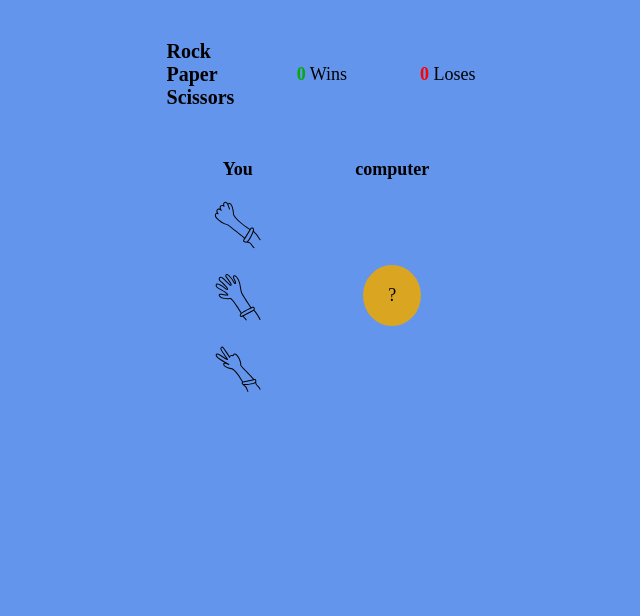
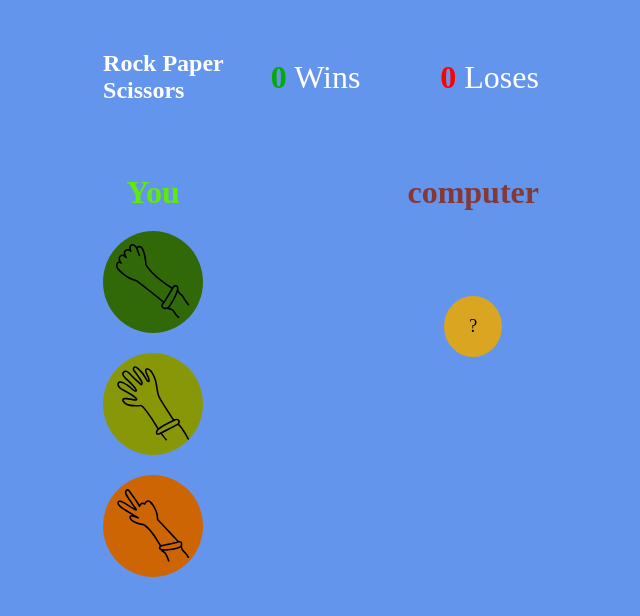
Before and after one commit to papunafshaveli/paper-rock-scissors, a React (Vite) app: page / in a window 1280 px wide. Shown: the top 616 px of the page, without its empty margins (319-959 px from the left). Built offline with nearby package versions, Linux system fonts and the light colour scheme; a web font is replaced by a local one.

Commit message:
allmost finished

```diff
--- a/src/App.tsx
+++ b/src/components/App.tsx
@@ -1,7 +1,6 @@
-import styled from "styled-components";
-import "./App.css";
-import Game from "./components/Game/Game";
+import Game from "./Game/Game";
 import { useState } from "react";
+import { AppContainer, Header, LoseScore, Results, WinScore } from "./styles";
 
 function App() {
   const [icon, setIcon] = useState<JSX.Element | null>(null);
@@ -39,35 +38,3 @@ function App() {
 }
 
 export default App;
-
-const AppContainer = styled.div`
-  padding: 40px;
-  max-width: 500px;
-`;
-
-const Header = styled.header`
-  width: 100%;
-
-  display: flex;
-  align-items: center;
-  gap: 30px;
-
-  padding-bottom: 20px;
-`;
-
-const Results = styled.div`
-  width: 100%;
-  display: flex;
-  justify-content: space-between;
-  p {
-    font-size: 1.8rem;
-  }
-`;
-
-const WinScore = styled.b`
-  color: #05aa05;
-`;
-
-const LoseScore = styled.b`
-  color: red;
-`;
--- a/src/components/Game/Game.tsx
+++ b/src/components/Game/Game.tsx
@@ -1,9 +1,21 @@
-import styled from "styled-components";
 import Rock from "../../icons/Rock";
 import Paper from "../../icons/Paper";
 import Scissors from "../../icons/Scissors";
 import { useCalculateResult } from "../../hooks/useCalculateResult";
 import { Dispatch, SetStateAction } from "react";
+import {
+  Challenge,
+  CompsIcon,
+  Computer,
+  GameContainer,
+  MyIcon,
+  PaperWrapper,
+  ResultText,
+  RockWrapper,
+  ScissorsWrapper,
+  You,
+  YouAndComputer,
+} from "./styles";
 
 type GameProps = {
   icon: JSX.Element | null;
@@ -28,14 +40,19 @@ const Game: React.FC<GameProps> = ({
   setMyScore,
   setCompScore,
 }) => {
-  const somth = useCalculateResult;
+  const calculateWrapper = useCalculateResult;
   const randomizer = Math.floor(Math.random() * 3);
 
   const onRockClick = () => {
     setIcon(<Rock />);
     setCompIcon(computerIcons[randomizer]);
     setResult(
-      somth({ myChoice: 0, compChoice: randomizer, setMyScore, setCompScore })
+      calculateWrapper({
+        myChoice: 0,
+        compChoice: randomizer,
+        setMyScore,
+        setCompScore,
+      })
     );
   };
 
@@ -43,7 +60,12 @@ const Game: React.FC<GameProps> = ({
     setIcon(<Paper />);
     setCompIcon(computerIcons[randomizer]);
     setResult(
-      somth({ myChoice: 1, compChoice: randomizer, setMyScore, setCompScore })
+      calculateWrapper({
+        myChoice: 1,
+        compChoice: randomizer,
+        setMyScore,
+        setCompScore,
+      })
     );
   };
 
@@ -51,11 +73,17 @@ const Game: React.FC<GameProps> = ({
     setIcon(<Scissors />);
     setCompIcon(computerIcons[randomizer]);
     setResult(
-      somth({ myChoice: 2, compChoice: randomizer, setMyScore, setCompScore })
+      calculateWrapper({
+        myChoice: 2,
+        compChoice: randomizer,
+        setMyScore,
+        setCompScore,
+      })
     );
   };
   return (
     <GameContainer>
+      <ResultText result={result}>{result}</ResultText>
       <YouAndComputer>
         <You>
           <h3>You</h3>
@@ -76,72 +104,11 @@ const Game: React.FC<GameProps> = ({
         </Computer>
       </YouAndComputer>
       <Challenge>
-        {icon}
-        {compIcon}
+        <MyIcon>{icon}</MyIcon>
+        <CompsIcon>{compIcon}</CompsIcon>
       </Challenge>
-      {result}
     </GameContainer>
   );
 };
 
 export default Game;
-
-const GameContainer = styled.div`
-  margin-top: 30px;
-  display: flex;
-  flex-direction: column;
-  justify-content: space-around;
-`;
-
-const YouAndComputer = styled.div`
-  display: flex;
-  justify-content: space-around;
-`;
-
-const You = styled.div`
-  display: flex;
-  flex-direction: column;
-  align-items: center;
-  gap: 20px;
-
-  h3 {
-    font-size: 1.8rem;
-  }
-`;
-
-const RockWrapper = styled.div`
-  width: 50px;
-  cursor: pointer;
-`;
-const PaperWrapper = styled.div`
-  width: 50px;
-  cursor: pointer;
-`;
-const ScissorsWrapper = styled.div`
-  width: 50px;
-  cursor: pointer;
-`;
-
-const Computer = styled.div`
-  display: flex;
-  flex-direction: column;
-  align-items: center;
-  gap: 85px;
-
-  h3 {
-    font-size: 1.8rem;
-  }
-
-  span {
-    font-size: 1.8rem;
-    padding: 20px 25px;
-    background-color: goldenrod;
-    border-radius: 50%;
-  }
-`;
-
-const Challenge = styled.div`
-  display: flex;
-  gap: 20px;
-  margin-top: 20px;
-`;
--- a/src/components/Game/styles.ts
+++ b/src/components/Game/styles.ts
@@ -0,0 +1,162 @@
+import styled from "styled-components";
+import { device } from "../../deviceSizes/deviceSizes";
+
+export const GameContainer = styled.div`
+  position: relative;
+  margin-top: 20px;
+
+  display: flex;
+  flex-direction: column;
+  justify-content: space-around;
+
+  @media ${device.tablet} {
+    margin-top: 50px;
+  }
+`;
+
+export const ResultText = styled.h2<{ result: string }>`
+  position: absolute;
+  top: -10px;
+  left: 45%;
+  transform: translate(-50%, -50%);
+  font-size: 3.2rem;
+
+  color: ${(props) =>
+    props.result === "win"
+      ? "#7FE122"
+      : props.result === "win"
+      ? "red"
+      : "yellow"};
+
+  @media ${device.tablet} {
+    font-size: 4.8rem;
+  }
+`;
+
+export const YouAndComputer = styled.div`
+  display: flex;
+  justify-content: space-between;
+`;
+
+export const You = styled.div`
+  display: flex;
+  flex-direction: column;
+  align-items: center;
+
+  gap: 20px;
+
+  h3 {
+    font-size: 2.4rem;
+    color: #5fea09;
+  }
+
+  @media ${device.tablet} {
+    h3 {
+      font-size: 3.2rem;
+    }
+  }
+`;
+
+export const Computer = styled.div`
+  display: flex;
+  flex-direction: column;
+  align-items: center;
+  gap: 85px;
+
+  h3 {
+    font-size: 2.4rem;
+    color: #843939;
+  }
+
+  @media ${device.tablet} {
+    h3 {
+      font-size: 3.2rem;
+    }
+  }
+
+  span {
+    font-size: 1.8rem;
+    padding: 20px 25px;
+    background-color: goldenrod;
+    border-radius: 50%;
+  }
+`;
+
+export const RockWrapper = styled.div`
+  width: 80px;
+
+  cursor: pointer;
+
+  padding: 20px;
+
+  background-color: #326908;
+
+  border-radius: 50%;
+
+  &:hover {
+    background-color: #073b07;
+  }
+
+  @media ${device.tablet} {
+    width: 100px;
+    padding: 10px;
+  }
+`;
+export const PaperWrapper = styled.div`
+  width: 80px;
+  padding: 20px;
+
+  background-color: #879708;
+
+  border-radius: 50%;
+
+  cursor: pointer;
+
+  &:hover {
+    background-color: #b7ae04;
+  }
+
+  @media ${device.tablet} {
+    width: 100px;
+    padding: 10px;
+  }
+`;
+export const ScissorsWrapper = styled.div`
+  width: 80px;
+  padding: 20px;
+
+  background-color: #cd6504;
+
+  border-radius: 50%;
+
+  cursor: pointer;
+
+  &:hover {
+    background-color: #a33c00;
+  }
+
+  @media ${device.tablet} {
+    width: 100px;
+    padding: 10px;
+  }
+`;
+
+export const Challenge = styled.div`
+  display: flex;
+  justify-content: space-between;
+  margin-top: 20px;
+`;
+
+export const MyIcon = styled.div`
+  width: 80px;
+  @media ${device.tablet} {
+    width: 90px;
+  }
+`;
+
+export const CompsIcon = styled.div`
+  width: 80px;
+  @media ${device.tablet} {
+    width: 90px;
+  }
+`;
--- /dev/null
+++ b/src/components/styles.ts
@@ -0,0 +1,60 @@
+import styled from "styled-components";
+import { device } from "../deviceSizes/deviceSizes";
+
+export const AppContainer = styled.div`
+  padding: 20px 30px;
+  max-width: 500px;
+
+  @media ${device.tablet} {
+    padding: 50px;
+    max-width: 700px;
+  }
+`;
+
+export const Header = styled.header`
+  width: 100%;
+
+  display: flex;
+  align-items: center;
+  gap: 30px;
+
+  padding-bottom: 20px;
+
+  h1 {
+    font-size: 1.8rem;
+    color: white;
+  }
+
+  @media ${device.tablet} {
+    gap: 40px;
+
+    h1 {
+      font-size: 2.4rem;
+    }
+  }
+`;
+
+export const Results = styled.div`
+  width: 100%;
+  display: flex;
+  justify-content: space-between;
+
+  p {
+    font-size: 2.4rem;
+    color: white;
+  }
+
+  @media ${device.tablet} {
+    p {
+      font-size: 3.2rem;
+    }
+  }
+`;
+
+export const WinScore = styled.b`
+  color: #05aa05;
+`;
+
+export const LoseScore = styled.b`
+  color: red;
+`;
--- /dev/null
+++ b/src/deviceSizes/deviceSizes.ts
@@ -0,0 +1,22 @@
+const size = {
+  mobileS: "320px",
+  mobileM: "375px",
+  mobileL: "425px",
+  tabletS: "640px",
+  tablet: "768px",
+  laptop: "1024px",
+  laptopL: "1440px",
+  desktop: "2560px",
+};
+
+export const device = {
+  mobileS: `(min-width: ${size.mobileS})`,
+  mobileM: `(min-width: ${size.mobileM})`,
+  mobileL: `(min-width: ${size.mobileL})`,
+  tabletS: `(min-width: ${size.tabletS})`,
+  tablet: `(min-width: ${size.tablet})`,
+  laptop: `(min-width: ${size.laptop})`,
+  laptopL: `(min-width: ${size.laptopL})`,
+  desktop: `(min-width: ${size.desktop})`,
+  desktopL: `(min-width: ${size.desktop})`,
+};
--- a/src/index.css
+++ b/src/index.css
@@ -13,8 +13,10 @@ html {
 
 body {
   background-color: cornflowerblue;
+  min-height: 100vh;
+
   display: flex;
   flex-direction: column;
-  justify-content: center;
+
   align-items: center;
 }
```
Also changed, not shown: src/main.tsx (+7 -7 lines).
